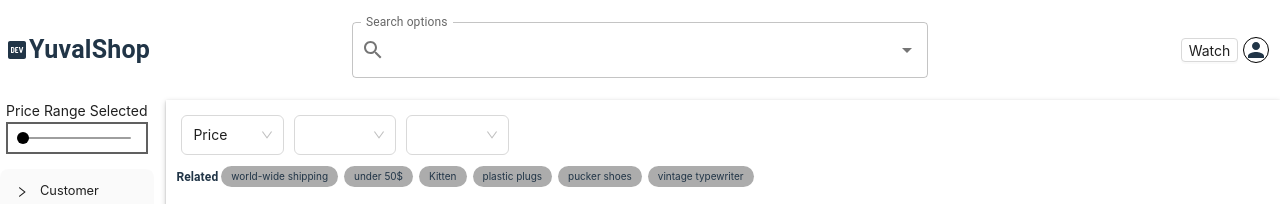
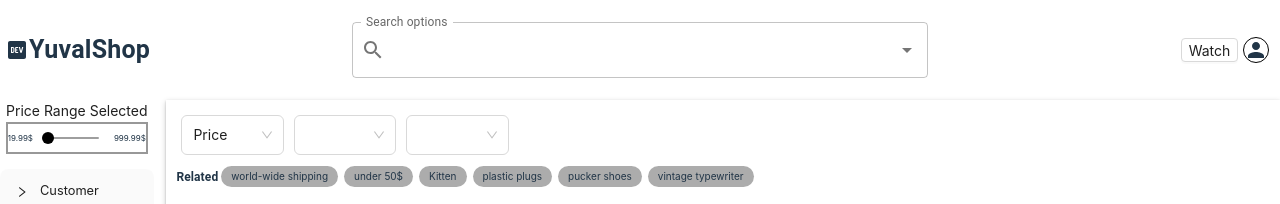
Before and after one commit to YuvalShvartsman/OnlineStore, a React (Vite) app: page / in a window 1280 px wide. Shown: the top 204 px of the page. Built offline with nearby package versions, Linux system fonts and the light colour scheme.

Commit message:
made the slider functional

```diff
--- a/src/components/navbar/Navbar.tsx
+++ b/src/components/navbar/Navbar.tsx
@@ -28,12 +28,8 @@ function Navbar() {
         <Autocomplete
           className="Search"
           options={ecommerceItemsDescs}
-          onInputChange={(_e, val, reason) => {
-            filterData(val, reason);
-          }}
-          onSelect={(e: BaseSyntheticEvent) => {
-            filterData(e.target.value);
-          }}
+          onInputChange={(_e, val, reason) => filterData(val, reason)}
+          onSelect={(e: BaseSyntheticEvent) => filterData(e.target.value)}
           renderInput={(params) => {
             return (
               <TextField
--- a/src/components/sidebar/priceRange/PriceRange.css
+++ b/src/components/sidebar/priceRange/PriceRange.css
@@ -3,13 +3,14 @@
   flex-direction: column;
   justify-content: center;
   align-items: center;
+  font-size: 8px !important;
 }
 
 .SliderContainer {
   display: flex;
   justify-content: center;
   align-items: center;
-  border: 2px solid rgb(96, 96, 96);
+  border: 2px solid rgb(152, 152, 152);
   width: 90%;
 }
 
--- a/src/components/sidebar/priceRange/PriceRange.tsx
+++ b/src/components/sidebar/priceRange/PriceRange.tsx
@@ -2,17 +2,32 @@ import "./PriceRange.css";
 
 import { Slider } from "@mui/material";
 import { Typography } from "antd";
+import { useContext } from "react";
+import EcommerceItemsContext from "../../../context/EcommerceItemsContext";
 
 function PriceRange() {
+  const { ecommerceItems, filterDataByPrice } = useContext(
+    EcommerceItemsContext
+  );
+  const prices = ecommerceItems.map((item) => item.price);
+  const heightstPrice = Math.max(...prices);
+  const lowestPrice = Math.min(...prices);
+
   return (
     <div className="PriceRange">
       <Typography.Text>Price Range Selected</Typography.Text>
       <div className="SliderContainer">
+        {lowestPrice}$
         <Slider
           className="Slider"
           orientation="horizontal"
           size="small"
+          onChange={(_e, newValue) => filterDataByPrice(newValue as number)}
+          min={lowestPrice}
+          max={heightstPrice}
+          valueLabelDisplay="auto"
         ></Slider>
+        {heightstPrice}$
       </div>
     </div>
   );
--- a/src/context/EcommerceItemsContext.ts
+++ b/src/context/EcommerceItemsContext.ts
@@ -7,6 +7,8 @@ type EcommerceContextProps = {
   ecommerceItems: EcommerceItem[];
   filteredEcommerceItems: EcommerceItem[];
   filterData: (key: string, reason?: string) => void;
+  filterDataByPrice: (price: number) => void;
+
   sortData: (key: string) => void;
 };
 
@@ -15,6 +17,7 @@ const initialContextValue = {
   filteredEcommerceItems: ecommerceItemsData,
   filterData: () => {},
   sortData: () => {},
+  filterDataByPrice: () => {},
 };
 
 const EcommerceItemsContext =
--- a/src/providers/EcommerceItemsProvider.tsx
+++ b/src/providers/EcommerceItemsProvider.tsx
@@ -14,13 +14,26 @@ export const EcommerceItemsProvider = ({
   const [filteredEcommerceItems, setFilteredEcommerceItems] =
     useState<EcommerceItem[]>(ecommerceItemsData);
 
-  const filterData = useCallback((key: string, reason?: string) => {
-    if (reason === "reset") {
-      return setFilteredEcommerceItems(ecommerceItems);
-    }
-    const temp = ecommerceItems.filter((item) =>
-      item.description.includes(key)
-    );
+  const filterData = useCallback(
+    (desc: string, reason?: string, price?: number) => {
+      let temp = [...ecommerceItems];
+      if (desc) {
+        if (reason === "reset") {
+          return setFilteredEcommerceItems(ecommerceItems);
+        }
+        temp = ecommerceItems.filter((item) => item.description.includes(desc));
+      }
+      setFilteredEcommerceItems(temp);
+    },
+    []
+  );
+
+  const filterDataByPrice = useCallback((price: number) => {
+    console.log(price);
+    let temp = [...ecommerceItems];
+
+    temp = ecommerceItems.filter((item) => item.price > price);
+
     setFilteredEcommerceItems(temp);
   }, []);
 
@@ -28,7 +41,13 @@ export const EcommerceItemsProvider = ({
 
   return (
     <EcommerceItemsContext.Provider
-      value={{ filterData, sortData, filteredEcommerceItems, ecommerceItems }}
+      value={{
+        filterData,
+        sortData,
+        filterDataByPrice,
+        filteredEcommerceItems,
+        ecommerceItems,
+      }}
     >
       {children}
     </EcommerceItemsContext.Provider>
```
